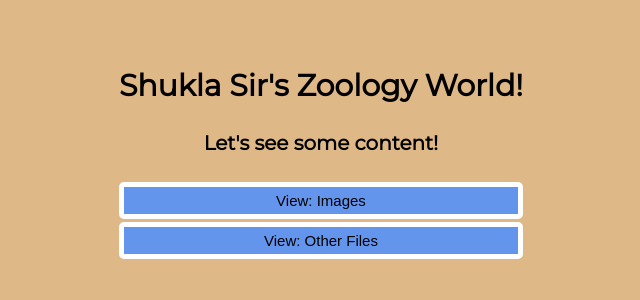
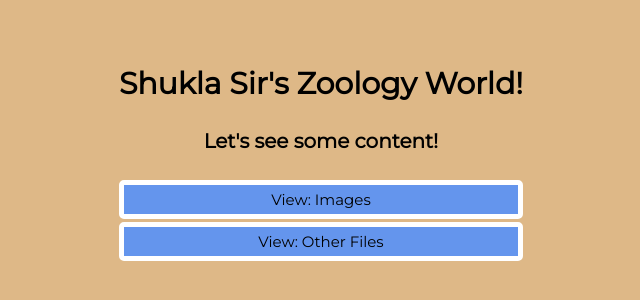
Before and after one commit to aaravuno8/Nana-Class, a plain HTML site: page Basic Website/index.html in a window 1280 px wide. Shown: the part 248-548 px from the top of the page, without its empty margins (319-959 px from the left). Drawn offline with Linux system fonts and the light colour scheme.

Commit message:
Font in button

```diff
--- a/Basic Website/index.html
+++ b/Basic Website/index.html
@@ -25,7 +25,7 @@
             background-color: burlywood;
             text-align: center;
             font-size: 20px !important;
-            font-family: 'Montserrat', sans-serif
+            font-family: 'Montserrat', sans-serif;
         }
 
         button {
@@ -39,6 +39,7 @@
             font-size: 15px !important;
             padding: 5px;
             transition: all 0.3s;
+            font-family: 'Montserrat', sans-serif;
         }
         button:hover{
             background-color: #fff;
```
